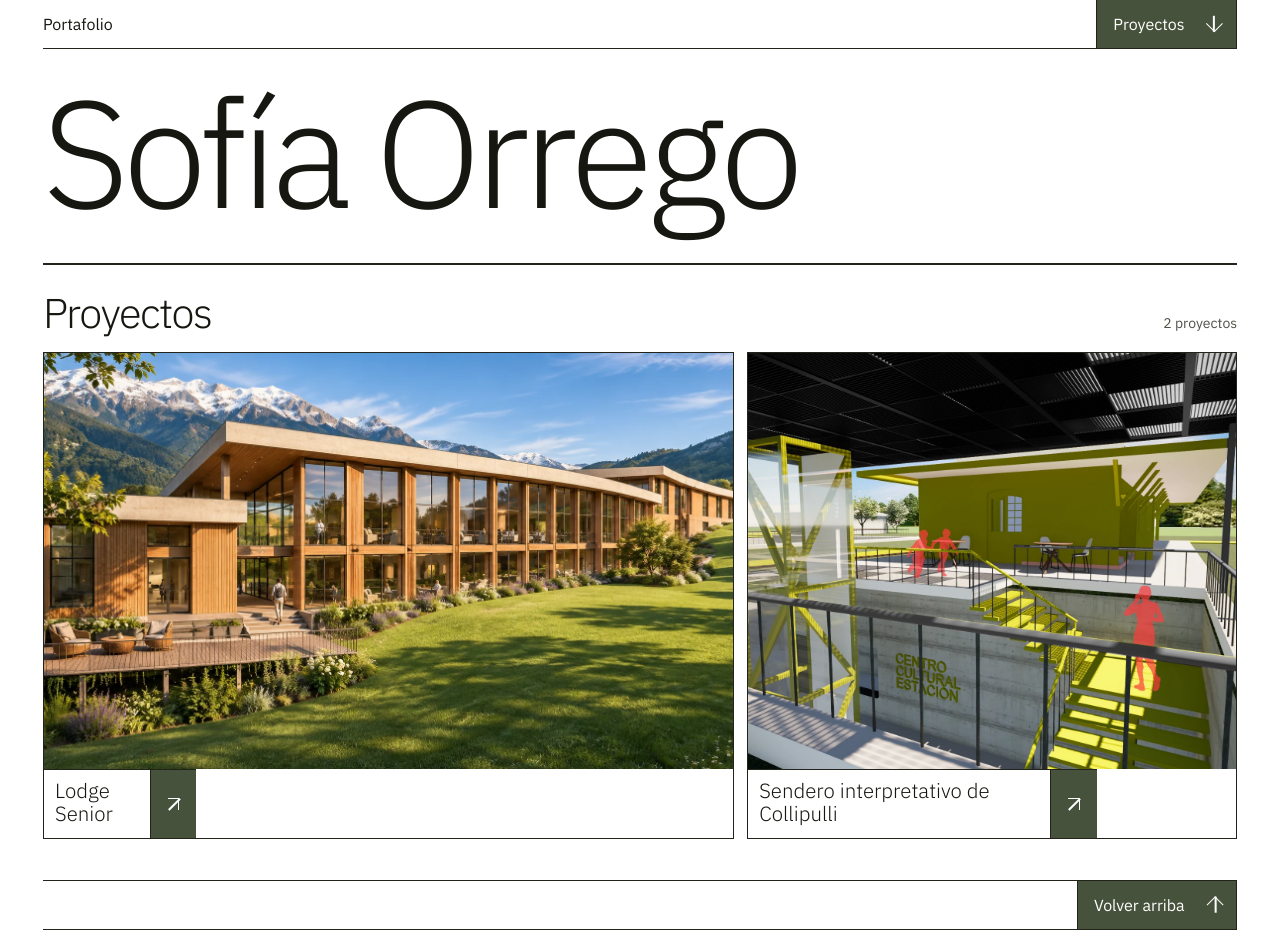
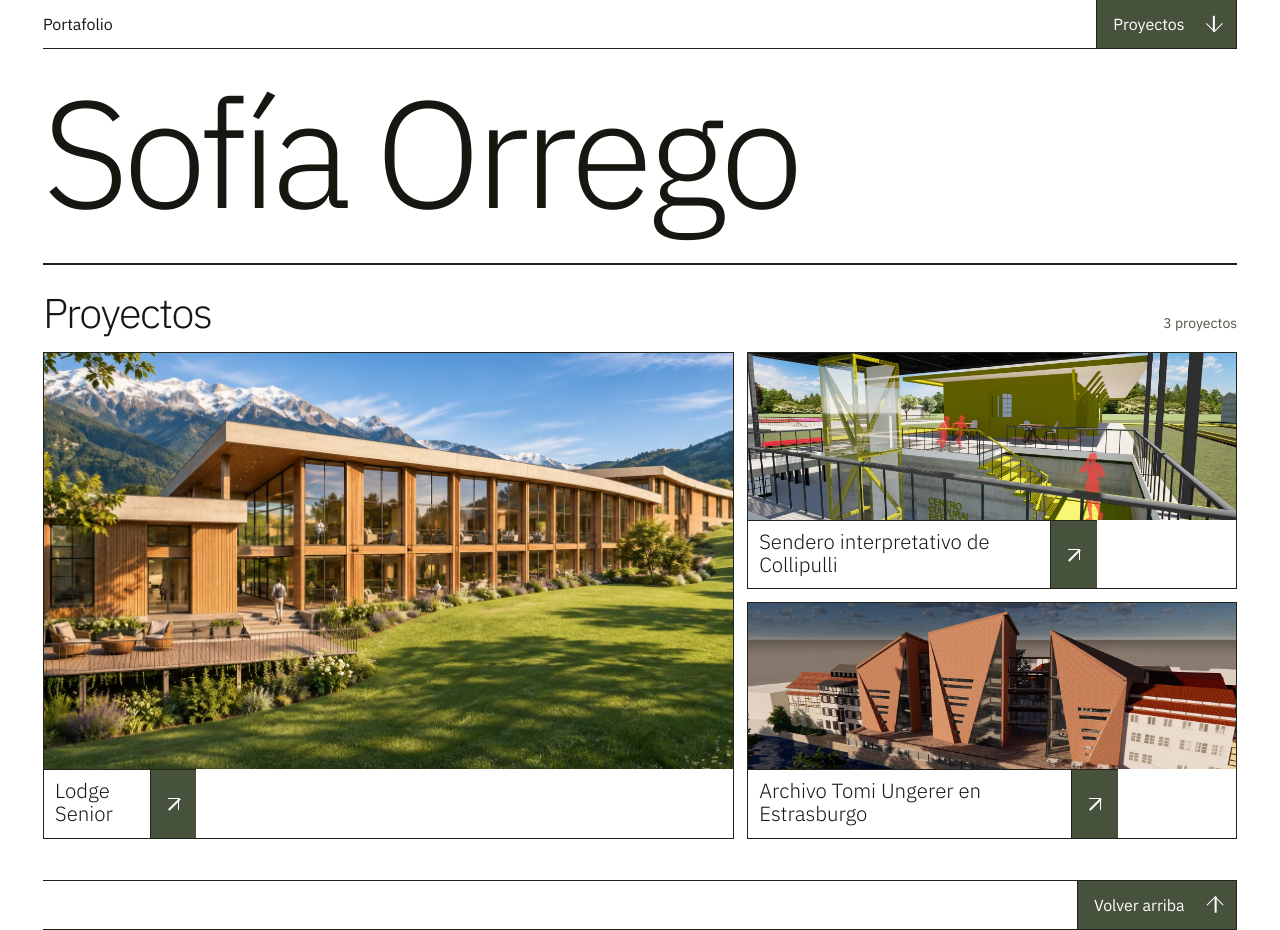
Before and after one commit to sofiaorrego/sofiaorrego.github.io, a Next.js app: page / in a window 1280 px wide. Built offline with nearby package versions, Linux system fonts and the light colour scheme.

Commit message:
Agrega el Archivo Tomi Ungerer al portafolio

```diff
--- a/content/projects.ts
+++ b/content/projects.ts
@@ -31,4 +31,19 @@ export const projects: PortfolioProject[] = [
       height: 1080,
     },
   },
+  {
+    id: "archivo-tomi-ungerer",
+    title: "Archivo Tomi Ungerer en Estrasburgo",
+    description: [
+      "Proyecto grupal de Taller VIII de Arquitectura desarrollado por Javiera Díaz, Sofía Orrego e Isabela Troncoso. La propuesta sitúa un archivo dedicado al ilustrador Tomi Ungerer en la Gran Isla, en el centro histórico de Estrasburgo.",
+      "El proyecto distribuye los depósitos en tres torres que toman como referencia la altura y el ancho de las fachadas vecinas. Una abertura entre los volúmenes prolonga el recorrido desde la plaza arbolada hasta una terraza sobre el río.",
+      "El programa incluye salas de exposición, lectura y consulta, además de una librería y una cafetería. El nivel subterráneo incorpora un espacio de digitalización para las obras del archivo.",
+    ].join("\n\n"),
+    cover: {
+      src: "/proyectos/archivo-tomi-ungerer.webp",
+      alt: "Vista desde el río de tres torres de ladrillo entre los edificios del centro histórico de Estrasburgo",
+      width: 1477,
+      height: 819,
+    },
+  },
 ];
```
Also changed, not shown: public/proyectos/archivo-tomi-ungerer.webp (added).
